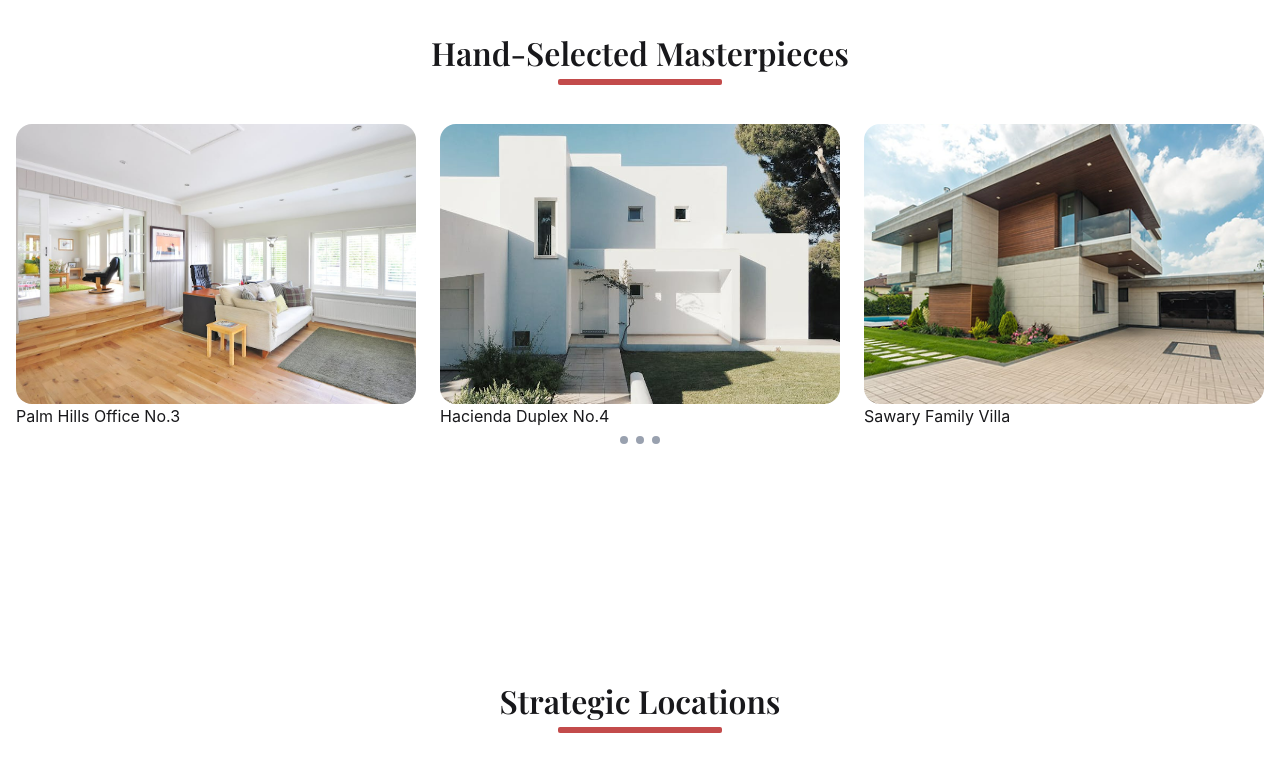
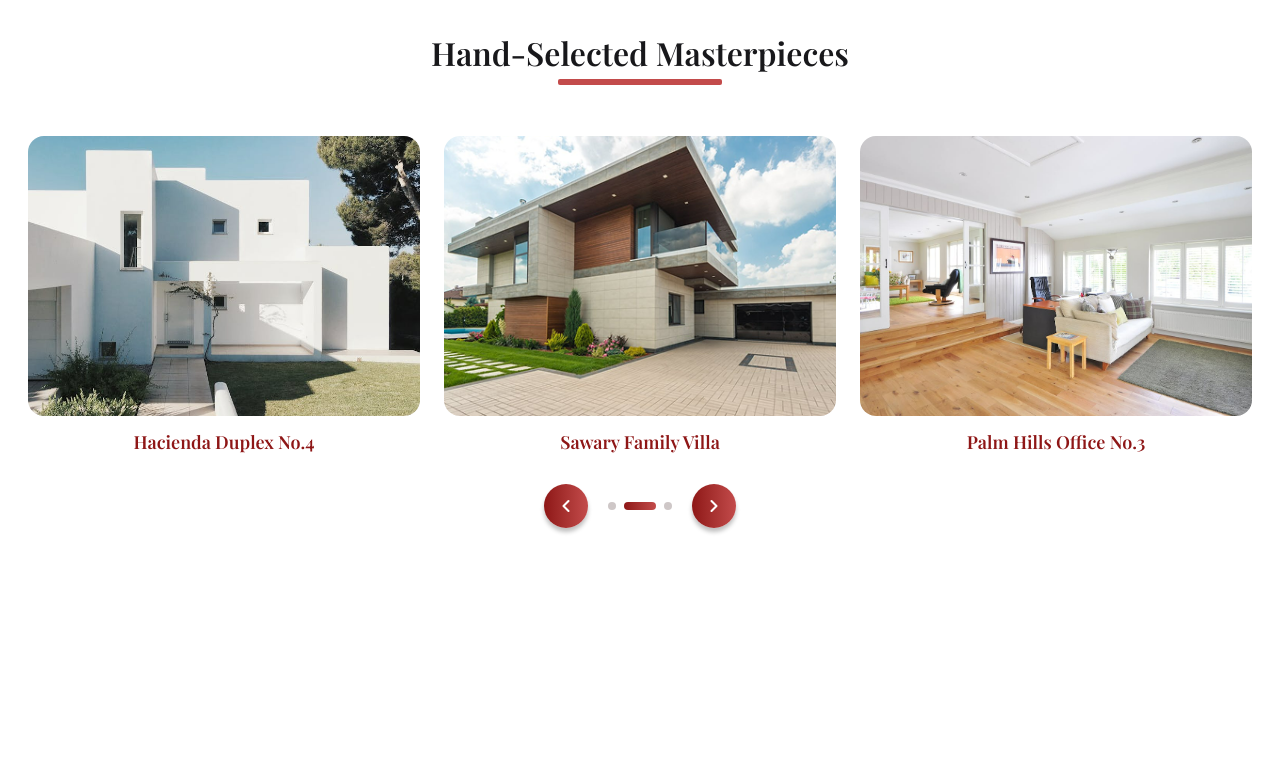
Before and after one commit to salemsalehtech/Real_State, a React (Vite) app: page / in a window 1280 px wide. Shown: the part 2380-3140 px from the top of the page. Built offline with nearby package versions, Linux system fonts and the light colour scheme.

Commit message:
Add branded sliders to home sections

```diff
--- a/src/components/Cards/FutureCards.jsx
+++ b/src/components/Cards/FutureCards.jsx
@@ -6,7 +6,7 @@ function FutureCards({ imgSrc, logo, logoTitle, logoHeader, btn }) {
           <img
             src={imgSrc}
             alt="Palm Hills"
-            className="w-full h-auto md:h-80 object-cover"
+            className="w-full h-auto object-cover"
           />
         </div>
         <div className="mb-4 px-2 flex justify-start gap-2">
--- /dev/null
+++ b/src/components/Slider/CardSlider.jsx
@@ -0,0 +1,143 @@
+import { Children, useEffect, useRef, useState } from "react";
+import SliderArrow from "./SliderArrow";
+
+const TRANSITION_MS = 500;
+const AUTOPLAY_MS = 4500;
+const SWIPE_DISTANCE = 50;
+
+// The slides render three times so the row can loop without a visible jump.
+// `position` stays in the middle copy; after a move past either end it is
+// moved back to the matching slide there with the animation turned off.
+function CardSlider({ children, label }) {
+  const slides = Children.toArray(children);
+  const count = slides.length;
+  const [position, setPosition] = useState(count);
+  const [animate, setAnimate] = useState(true);
+  const [paused, setPaused] = useState(false);
+  const touchStartX = useRef(null);
+
+  const active = position % count;
+  const isInMiddleCopy = position >= count && position < count * 2;
+
+  const move = (step) => {
+    setAnimate(true);
+    setPosition((current) =>
+      current >= count && current < count * 2 ? current + step : current,
+    );
+  };
+
+  const goTo = (index) => {
+    setAnimate(true);
+    setPosition(count + index);
+  };
+
+  useEffect(() => {
+    if (isInMiddleCopy) return undefined;
+    const timer = setTimeout(() => {
+      setAnimate(false);
+      setPosition((current) => count + (current % count));
+    }, TRANSITION_MS + 20);
+    return () => clearTimeout(timer);
+  }, [isInMiddleCopy, count]);
+
+  useEffect(() => {
+    const reduceMotion = window.matchMedia(
+      "(prefers-reduced-motion: reduce)",
+    ).matches;
+    if (paused || reduceMotion) return undefined;
+    const timer = setInterval(() => {
+      if (document.hidden) return;
+      setAnimate(true);
+      setPosition((current) =>
+        current >= count && current < count * 2 ? current + 1 : current,
+      );
+    }, AUTOPLAY_MS);
+    return () => clearInterval(timer);
+  }, [paused, count]);
+
+  const handleTouchStart = (event) => {
+    touchStartX.current = event.touches[0].clientX;
+    setPaused(true);
+  };
+
+  const handleTouchEnd = (event) => {
+    setPaused(false);
+    if (touchStartX.current === null) return;
+    const distance = event.changedTouches[0].clientX - touchStartX.current;
+    touchStartX.current = null;
+    if (distance <= -SWIPE_DISTANCE) move(1);
+    if (distance >= SWIPE_DISTANCE) move(-1);
+  };
+
+  return (
+    <div
+      role="group"
+      aria-label={label}
+      onMouseEnter={() => setPaused(true)}
+      onMouseLeave={() => setPaused(false)}
+      onFocus={() => setPaused(true)}
+      onBlur={() => setPaused(false)}
+    >
+      <div
+        className="overflow-hidden py-3 touch-pan-y"
+        onTouchStart={handleTouchStart}
+        onTouchEnd={handleTouchEnd}
+      >
+        <div
+          className={`flex [--step:100%] md:[--step:50%] lg:[--step:33.3333%] ${
+            animate ? "transition-transform duration-500 ease-out" : ""
+          }`}
+          style={{
+            transform: `translateX(calc(var(--step) * ${-position}))`,
+          }}
+        >
+          {[0, 1, 2].flatMap((copy) =>
+            slides.map((slide, index) => (
+              <div
+                key={`${copy}-${index}`}
+                className="w-full shrink-0 px-3 md:w-1/2 lg:w-1/3"
+              >
+                {slide}
+              </div>
+            )),
+          )}
+        </div>
+      </div>
+
+      <div className="flex items-center justify-center gap-5 mt-4">
+        <SliderArrow
+          direction="previous"
+          label="Previous slide"
+          onClick={() => move(-1)}
+        />
+        <div className="flex items-center gap-2">
+          {slides.map((_, index) => (
+            <button
+              type="button"
+              key={index}
+              onClick={() => goTo(index)}
+              aria-label={`Go to slide ${index + 1}`}
+              aria-current={index === active}
+              className="flex items-center justify-center h-6 cursor-pointer"
+            >
+              <span
+                className={`block h-2 rounded-full transition-all duration-300 ${
+                  index === active
+                    ? "w-8 bg-linear-to-r from-[#8E1616] to-[#C34B4B]"
+                    : "w-2 bg-[#CEC7C7] hover:bg-[#C34B4B]"
+                }`}
+              ></span>
+            </button>
+          ))}
+        </div>
+        <SliderArrow
+          direction="next"
+          label="Next slide"
+          onClick={() => move(1)}
+        />
+      </div>
+    </div>
+  );
+}
+
+export default CardSlider;
--- /dev/null
+++ b/src/components/Slider/SliderArrow.jsx
@@ -0,0 +1,28 @@
+function SliderArrow({ direction, onClick, label, className = "" }) {
+  const isNext = direction === "next";
+
+  return (
+    <button
+      type="button"
+      onClick={onClick}
+      aria-label={label}
+      className={`flex items-center justify-center size-11 rounded-full bg-linear-to-r from-[#8E1616] to-[#C34B4B] text-white shadow-Card cursor-pointer hover:scale-110 hover:brightness-110 active:scale-95 transition duration-200 ${className}`}
+    >
+      <svg
+        width="20"
+        height="20"
+        viewBox="0 0 24 24"
+        fill="none"
+        stroke="currentColor"
+        strokeWidth="2.5"
+        strokeLinecap="round"
+        strokeLinejoin="round"
+        aria-hidden="true"
+      >
+        <path d={isNext ? "M9 18l6-6-6-6" : "M15 18l-6-6 6-6"} />
+      </svg>
+    </button>
+  );
+}
+
+export default SliderArrow;
--- a/src/pages/Home/SectionFive/SectionFive.jsx
+++ b/src/pages/Home/SectionFive/SectionFive.jsx
@@ -5,12 +5,13 @@ import CardLogo2 from "../../../assets/CardLogo2.svg";
 import Title from "../../../components/Title/Title";
 import FutureCards from "../../../components/Cards/FutureCards";
 import DetailsBtn from "../../../components/Buttons/DetailsBtn";
+import CardSlider from "../../../components/Slider/CardSlider";
 
 function SectionFive() {
   return (
-    <section className="mb-36.25">
+    <section className="mb-36.25 w-full max-w-7xl mx-auto px-4">
       <Title title={"Future Landmarks"} hs={"mt-16 md:mt-[180px]"} ds={"mb-[38px]"} />
-      <div className="grid grid-cols-1 md:grid-cols-2 lg:grid-cols-3 gap-6 px-4">
+      <CardSlider label="Future landmarks">
         <FutureCards imgSrc={Future1} logo={CardLogo1} btn={<DetailsBtn />} />
         <FutureCards
           imgSrc={Future2}
@@ -20,21 +21,7 @@ function SectionFive() {
           btn={<DetailsBtn />}
         />
         <FutureCards imgSrc={Future1} logo={CardLogo1} btn={<DetailsBtn />} />
-      </div>
-      <div className="flex w-full justify-center gap-2 py-2 mt-5">
-        <a
-          href="#item1"
-          className="w-2 h-2 bg-gray-400 hover:bg-red-800 rounded-full"
-        ></a>
-        <a
-          href="#item2"
-          className="w-2 h-2 bg-gray-400 hover:bg-red-800 rounded-full"
-        ></a>
-        <a
-          href="#item3"
-          className="w-2 h-2 bg-gray-400 hover:bg-red-800 rounded-full"
-        ></a>
-      </div>
+      </CardSlider>
     </section>
   );
 }
--- a/src/pages/Home/SectionThree/SectionThree.jsx
+++ b/src/pages/Home/SectionThree/SectionThree.jsx
@@ -2,6 +2,14 @@ import Masterpieces1 from "../../../assets/Masterpieces1.png";
 import Masterpieces2 from "../../../assets/Masterpieces2.png";
 import Masterpieces3 from "../../../assets/Masterpieces3.png";
 import Title from "../../../components/Title/Title";
+import CardSlider from "../../../components/Slider/CardSlider";
+
+const masterpieces = [
+  { image: Masterpieces1, name: "Palm Hills Office No.3" },
+  { image: Masterpieces2, name: "Hacienda Duplex No.4" },
+  { image: Masterpieces3, name: "Sawary Family Villa" },
+];
+
 function SectionThree() {
   return (
     <section className="w-full max-w-7xl mx-auto px-4 py-12">
@@ -10,52 +18,23 @@ function SectionThree() {
         hs={"mt-16 md:mt-[180px]"}
         ds={"mb-[39px]"}
       />
-      <div className="grid grid-cols-1 md:grid-cols-2 lg:grid-cols-3 gap-6">
-        <div className="flex flex-col">
-          <div id="item1" className="overflow-hidden rounded-2xl ">
-            <img
-              alt=""
-              src={Masterpieces1}
-              className="w-full h-[250px] sm:h-[280px] object-cover hover:scale-105 transition-transform duration-300"
-            />
+      <CardSlider label="Hand-selected masterpieces">
+        {masterpieces.map((item) => (
+          <div key={item.name} className="flex flex-col">
+            <div className="overflow-hidden rounded-2xl">
+              <img
+                alt={item.name}
+                src={item.image}
+                draggable={false}
+                className="w-full h-[250px] sm:h-[280px] object-cover hover:scale-105 transition-transform duration-300"
+              />
+            </div>
+            <p className="mt-3 text-center font-heading font-semibold text-lg text-[#8E1616]">
+              {item.name}
+            </p>
           </div>
-          <p>Palm Hills Office No.3</p>
-        </div>
-        <div className="flex flex-col">
-          <div id="item2" className="overflow-hidden rounded-2xl">
-            <img
-              alt=""
-              src={Masterpieces2}
-              className="w-full h-[250px] sm:h-[280px] object-cover hover:scale-105 transition-transform duration-300"
-            />
-          </div>
-          <p>Hacienda Duplex No.4</p>
-        </div>
-        <div className="flex flex-col">
-          <div id="item3" className="overflow-hidden rounded-2xl">
-            <img
-              alt=""
-              src={Masterpieces3}
-              className="w-full h-[250px] sm:h-[280px] object-cover hover:scale-105 transition-transform duration-300"
-            />
-          </div>
-          <p>Sawary Family Villa </p>
-        </div>
-      </div>
-      <div className="flex w-full justify-center gap-2 py-2">
-        <a
-          href="#item1"
-          className="w-2 h-2 bg-gray-400 hover:bg-red-800 rounded-full"
-        ></a>
-        <a
-          href="#item2"
-          className="w-2 h-2 bg-gray-400 hover:bg-red-800 rounded-full"
-        ></a>
-        <a
-          href="#item3"
-          className="w-2 h-2 bg-gray-400 hover:bg-red-800 rounded-full"
-        ></a>
-      </div>
+        ))}
+      </CardSlider>
     </section>
   );
 }
```
Also changed, not shown: src/components/UnitImgs/UnitImgs.jsx (+12 -22 lines).
